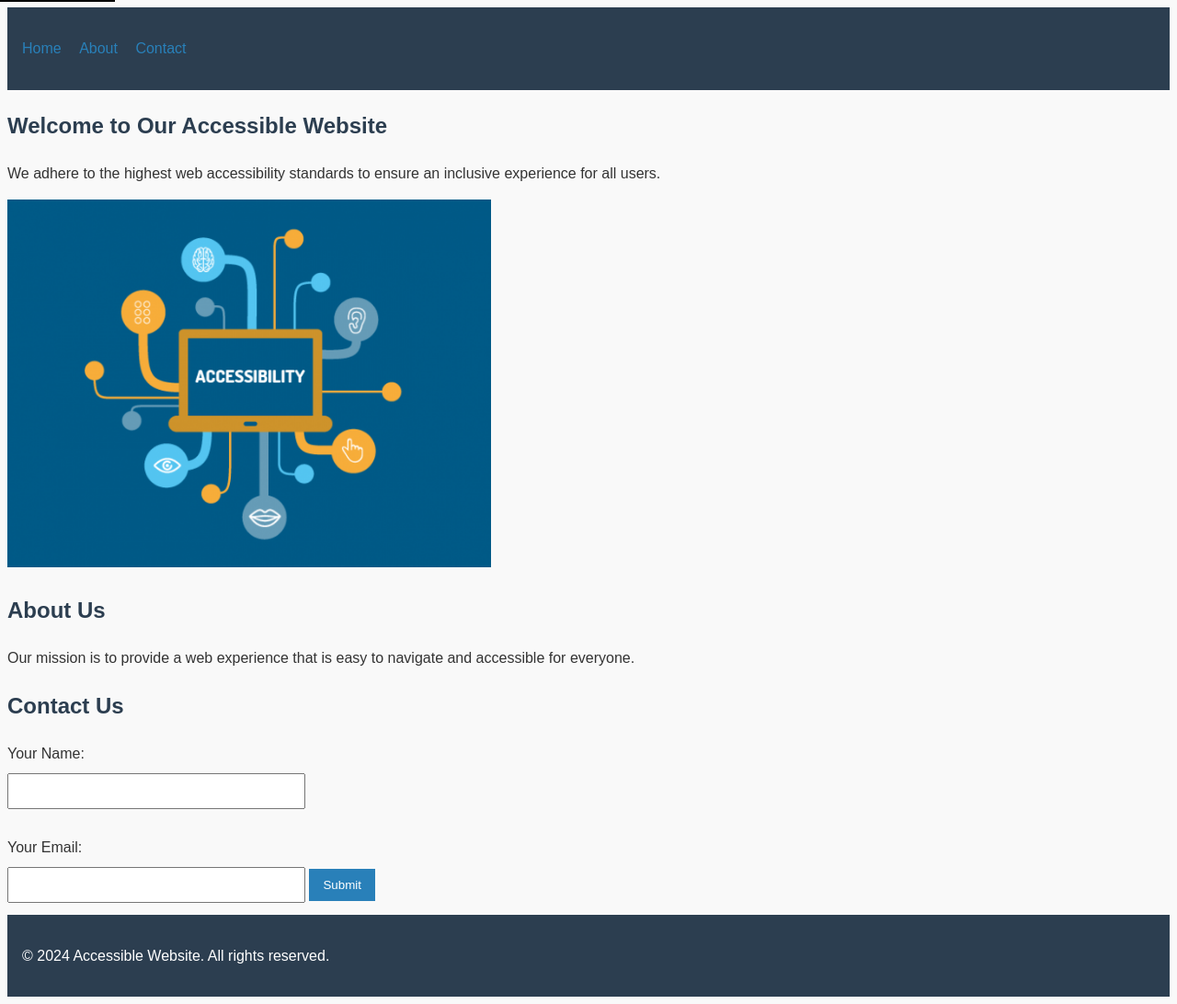
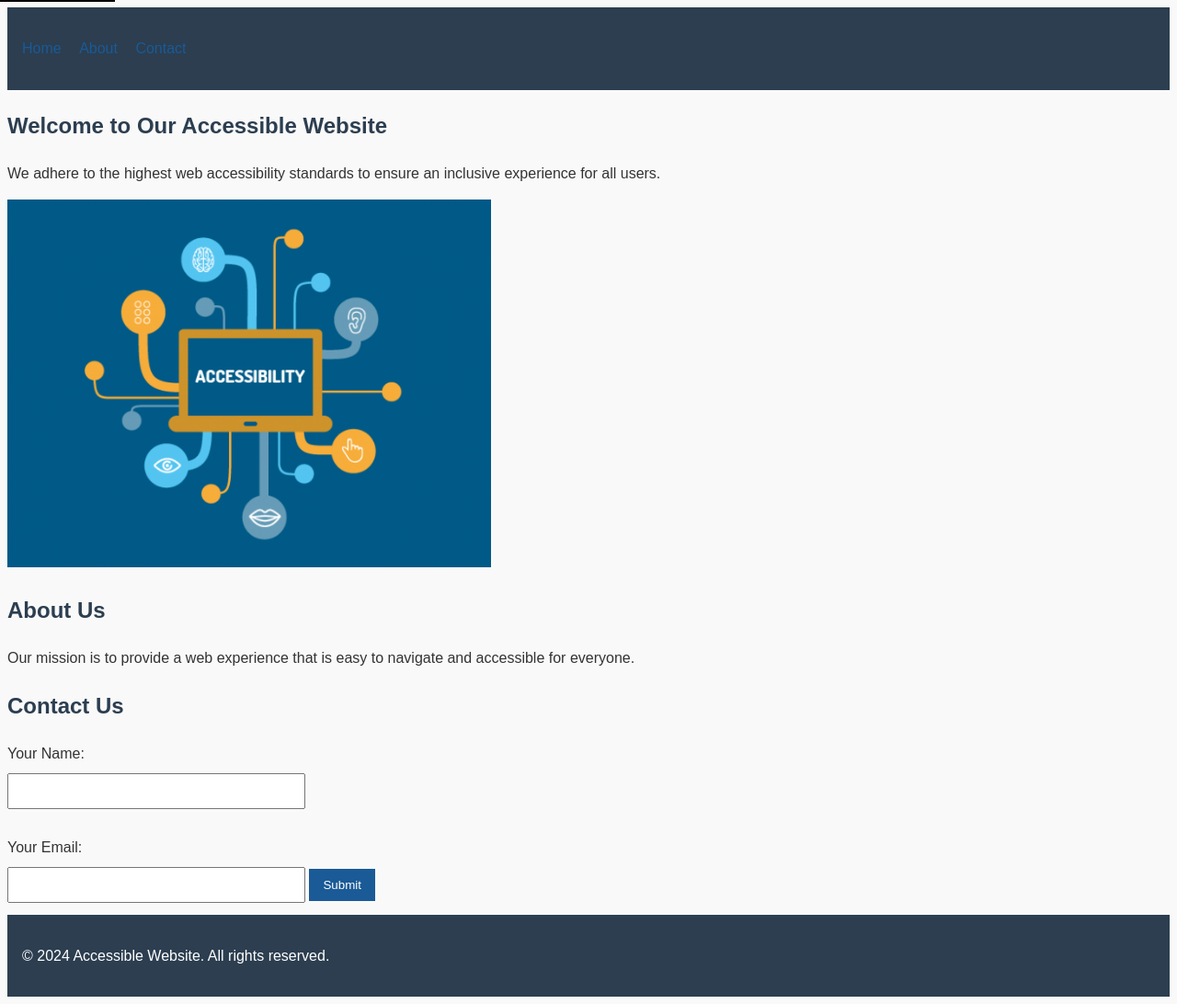
Before and after one commit to SumanReddy18/wcag_helper, a plain HTML site: page accessible-website/index.html in a window 1280 px wide. Shown: the whole page at 92% size. Drawn offline with Linux system fonts and the light colour scheme.

Commit message:
resloved wacag issues

```diff
--- a/accessible-website/css/styles.css
+++ b/accessible-website/css/styles.css
@@ -23,7 +23,8 @@ nav ul li {
 }
 
 a {
-    color: #2980b9;
+    color: #1a5a96;
+    /* Darken the link color for better contrast */
     text-decoration: none;
 }
 
@@ -38,7 +39,8 @@ h2 {
 }
 
 button {
-    background-color: #2980b9;
+    background-color: #1a5a96;
+    /* Darken button background for better contrast */
     color: white;
     padding: 10px 15px;
     border: none;
@@ -53,9 +55,7 @@ img {
     max-width: 100%;
     height: auto;
     max-height: 400px;
-    /* Limit the height of large images */
     object-fit: cover;
-    /* Maintain the aspect ratio */
 }
 
 form label {
```
